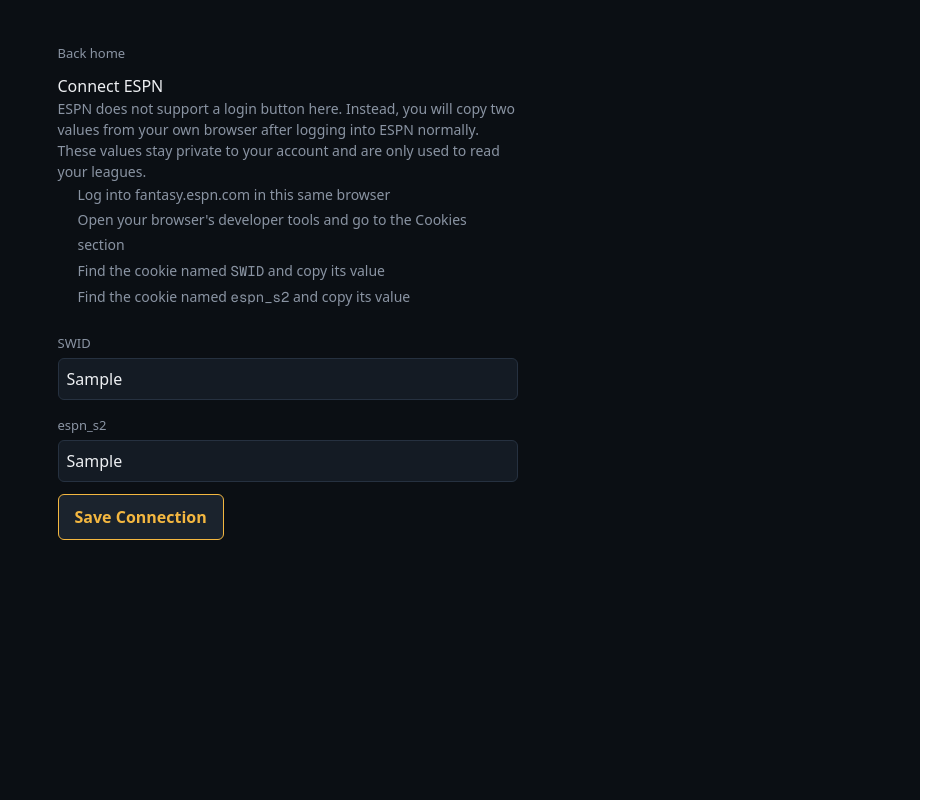
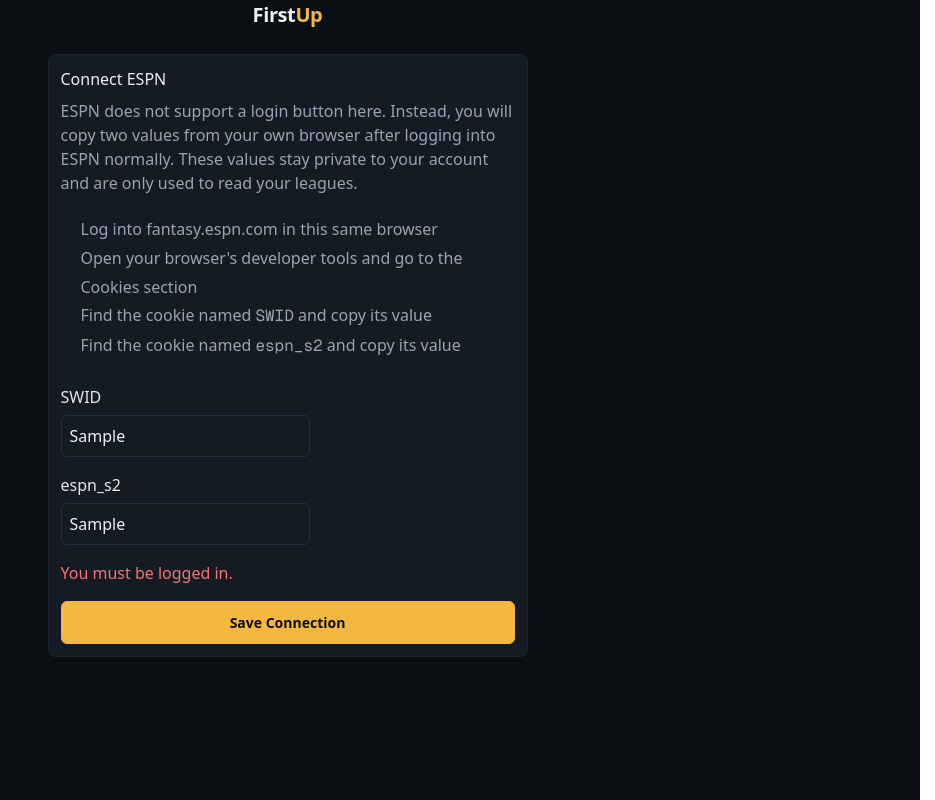
Before and after one commit to FirstUpApp2026/firstup-web, a Next.js app: page /connect-espn in a window 1280 px wide. Both pictures are taken after typing "Sample", "Sample" into the empty fields and a click on the button "Save Connection". Shown: the whole page, without its empty margins (345-1280 px from the left). Built offline with nearby package versions, Linux system fonts and the light colour scheme; no server answers.

Commit message:
Restyle connect-espn page onto shared theme, fix page layout spacing, add ESPN league add page

```diff
--- /dev/null
+++ b/app/add-espn-league/page.js
@@ -0,0 +1,81 @@
+'use client'
+
+import { useState, useEffect } from 'react'
+import { useRouter } from 'next/navigation'
+import { supabase } from '../../lib/supabase'
+import { pageStyle, containerStyle, inputStyle, buttonPrimaryStyle, colors } from '../../lib/theme'
+import Header from '../../components/Header'
+
+export default function AddEspnLeaguePage() {
+  const [user, setUser] = useState(null)
+  const [leagueId, setLeagueId] = useState('')
+  const [leagueName, setLeagueName] = useState('')
+  const [loading, setLoading] = useState(false)
+  const [error, setError] = useState('')
+  const router = useRouter()
+
+  useEffect(function () {
+    supabase.auth.getUser().then(function (result) {
+      setUser(result.data.user)
+    })
+  }, [])
+
+  async function handleSubmit(e) {
+    e.preventDefault()
+    if (!user || !leagueId.trim() || !leagueName.trim()) {
+      return
+    }
+    setLoading(true)
+    setError('')
+
+    const res = await fetch('/api/espn/add-league', {
+      method: 'POST',
+      headers: { 'Content-Type': 'application/json' },
+      body: JSON.stringify({
+        user_id: user.id,
+        espn_league_id: leagueId.trim(),
+        league_name: leagueName.trim(),
+      }),
+    })
+    const json = await res.json()
+
+    if (json.error) {
+      setError(json.error)
+      setLoading(false)
+    } else {
+      router.push('/')
+    }
+  }
+
+  return (
+    <div style={pageStyle}>
+      <div style={{ ...containerStyle, maxWidth: 400 }}>
+        <Header user={user} />
+        <h1 style={{ marginTop: 0, marginBottom: 4 }}>Add an ESPN League</h1>
+        <p style={{ color: colors.textMuted, marginTop: 0, marginBottom: 24, fontSize: 14 }}>
+          Make sure you've connected your ESPN account first.
+        </p>
+        <form onSubmit={handleSubmit} style={{ display: 'flex', flexDirection: 'column', gap: 12 }}>
+          <input
+            placeholder="League name"
+            value={leagueName}
+            onChange={function (e) { setLeagueName(e.target.value) }}
+            required
+            style={inputStyle}
+          />
+          <input
+            placeholder="ESPN League ID"
+            value={leagueId}
+            onChange={function (e) { setLeagueId(e.target.value) }}
+            required
+            style={inputStyle}
+          />
+          <button type="submit" disabled={loading} style={{ ...buttonPrimaryStyle, width: '100%', marginTop: 8, opacity: loading ? 0.6 : 1 }}>
+            {loading ? 'Adding...' : 'Add League'}
+          </button>
+        </form>
+        {error && <p style={{ marginTop: 16, color: colors.danger, fontSize: 14 }}>{error}</p>}
+      </div>
+    </div>
+  )
+}
--- a/app/connect-espn/page.js
+++ b/app/connect-espn/page.js
@@ -1,106 +1,132 @@
-'use client'
+'use client';
 
-import { useState, useEffect } from 'react'
-import { useRouter } from 'next/navigation'
-import { supabase } from '../../lib/supabase'
+import { useState } from 'react';
+import { useRouter } from 'next/navigation';
+import Header from '../../components/Header';
+import {
+  pageStyle,
+  cardStyle,
+  inputStyle,
+  buttonPrimaryStyle,
+} from '../../lib/theme';
+import { supabase } from '../../lib/supabase';
 
 export default function ConnectEspnPage() {
-  const [swid, setSwid] = useState('')
-  const [espnS2, setEspnS2] = useState('')
-  const [message, setMessage] = useState('')
-  const [userId, setUserId] = useState(null)
-  const router = useRouter()
+  const router = useRouter();
+  const [swid, setSwid] = useState('');
+  const [espnS2, setEspnS2] = useState('');
+  const [saving, setSaving] = useState(false);
+  const [error, setError] = useState('');
 
-  useEffect(() => {
-    supabase.auth.getUser().then(({ data }) => {
-      if (data.user) setUserId(data.user.id)
-    })
-  }, [])
+  const handleSave = async (e) => {
+    e.preventDefault();
+    setSaving(true);
+    setError('');
 
-  async function handleConnect(e) {
-    e.preventDefault()
-    if (!userId) return
-    setMessage('')
+    const {
+      data: { user },
+    } = await supabase.auth.getUser();
 
-    const { error } = await supabase.from('espn_connections').upsert({
-      user_id: userId,
-      swid: swid.trim(),
-      espn_s2: espnS2.trim(),
-    })
-
-    if (error) {
-      setMessage('Something went wrong: ' + error.message)
-    } else {
-      setMessage('ESPN account connected.')
-    }
+    if (!user) {
+      setError('You must be logged in.');
+      setSaving(false);
+      return;
     }
 
+    const { error: upsertError } = await supabase
+      .from('espn_connections')
+      .upsert(
+        {
+          user_id: user.id,
+          swid,
+          espn_s2: espnS2,
+        },
+        { onConflict: 'user_id' }
+      );
+
+    setSaving(false);
+
+    if (upsertError) {
+      setError('Something went wrong saving your connection.');
+      return;
+    }
+
+    router.push('/');
+  };
+
   return (
-    <div style={{ background: '#0B0F14', minHeight: '100vh', color: '#EDEFF2', fontFamily: 'system-ui, sans-serif' }}>
-      <div style={{ maxWidth: 500, margin: '0 auto', padding: '40px 20px' }}>
-        <a href="/" style={{ color: '#8A94A3', fontSize: 13, textDecoration: 'none' }}>
-          Back home
-        </a>
-        <h1 style={{ marginTop: 10 }}>Connect ESPN</h1>
-        <p style={{ color: '#8A94A3', fontSize: 14, lineHeight: 1.5 }}>
-          ESPN does not support a login button here. Instead, you will copy two values from
-          your own browser after logging into ESPN normally. These values stay private to
-          your account and are only used to read your leagues.
+    <div style={pageStyle}>
+      <Header />
+
+      <div style={{ ...cardStyle, maxWidth: 480, width: '100%' }}>
+        <div
+          style={{
+            display: 'flex',
+            alignItems: 'center',
+            gap: 10,
+            marginBottom: 8,
+          }}
+        >
+          <h2 style={{ margin: 0 }}>Connect ESPN</h2>
+        </div>
+
+        <p style={{ color: '#9ca3af', lineHeight: 1.5, marginBottom: 20 }}>
+          ESPN does not support a login button here. Instead, you will copy
+          two values from your own browser after logging into ESPN normally.
+          These values stay private to your account and are only used to
+          read your leagues.
         </p>
 
-        <ol style={{ color: '#8A94A3', fontSize: 14, lineHeight: 1.8, paddingLeft: 20 }}>
+        <ol
+          style={{
+            color: '#9ca3af',
+            lineHeight: 1.8,
+            marginBottom: 24,
+            paddingLeft: 20,
+          }}
+        >
           <li>Log into fantasy.espn.com in this same browser</li>
-          <li>Open your browser&apos;s developer tools and go to the Cookies section</li>
+          <li>Open your browser's developer tools and go to the Cookies section</li>
           <li>Find the cookie named <code>SWID</code> and copy its value</li>
           <li>Find the cookie named <code>espn_s2</code> and copy its value</li>
         </ol>
 
-        <form onSubmit={handleConnect} style={{ marginTop: 20 }}>
-          <div style={{ marginBottom: 12 }}>
-            <label style={{ fontSize: 13, color: '#8A94A3' }}>SWID</label>
+        <form onSubmit={handleSave}>
+          <label style={{ display: 'block', marginBottom: 6, color: '#e5e7eb' }}>
+            SWID
+          </label>
           <input
+            type="text"
             value={swid}
             onChange={(e) => setSwid(e.target.value)}
+            style={{ ...inputStyle, marginBottom: 16 }}
             required
-              style={inputStyle}
           />
-          </div>
-          <div style={{ marginBottom: 12 }}>
-            <label style={{ fontSize: 13, color: '#8A94A3' }}>espn_s2</label>
+
+          <label style={{ display: 'block', marginBottom: 6, color: '#e5e7eb' }}>
+            espn_s2
+          </label>
           <input
+            type="text"
             value={espnS2}
             onChange={(e) => setEspnS2(e.target.value)}
+            style={{ ...inputStyle, marginBottom: 16 }}
             required
-              style={inputStyle}
           />
-          </div>
+
+          {error && (
+            <p style={{ color: '#f87171', marginBottom: 16 }}>{error}</p>
+          )}
+
           <button
             type="submit"
-            style={{
-              background: '#1B232D',
-              border: '1px solid #F4B740',
-              color: '#F4B740',
-              borderRadius: 6,
-              padding: '10px 16px',
-              fontWeight: 600,
-              cursor: 'pointer',
-            }}
+            disabled={saving}
+            style={{ ...buttonPrimaryStyle, width: '100%' }}
           >
-            Save Connection
+            {saving ? 'Saving...' : 'Save Connection'}
           </button>
         </form>
-        {message && <p style={{ marginTop: 12 }}>{message}</p>}
       </div>
     </div>
-  )
+  );
 }
-
-const inputStyle = {
-  width: '100%',
-  padding: 8,
-  marginTop: 4,
-  background: '#141B24',
-  border: '1px solid #263140',
-  borderRadius: 6,
-  color: '#EDEFF2',
-}
--- a/lib/theme.js
+++ b/lib/theme.js
@@ -25,7 +25,9 @@
   color: colors.text,
   fontFamily: 'system-ui, sans-serif',
   display: 'flex',
-  justifyContent: 'center',
+  justifyContent: 'flex-start',
+  flexDirection: 'column',
+  alignItems: 'center',
 }
 
 export const containerStyle = {
```
Lines whose indentation alone changed are shown as unchanged.
